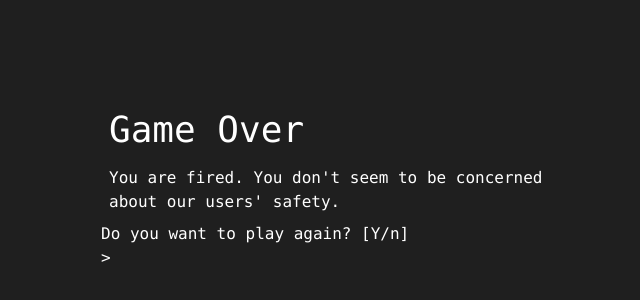
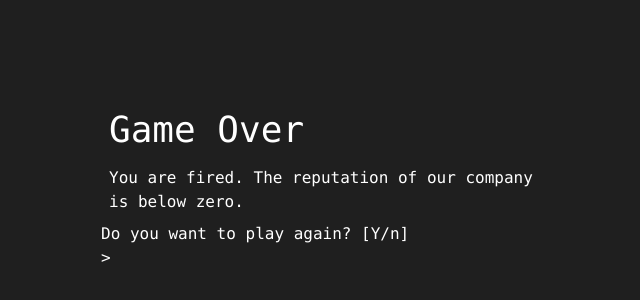
Before and after one commit to daancs/AppStoreEthics, a Next.js app: page /endPage in a window 1280 px wide. Shown: the part 214-514 px from the top of the page, without its empty margins (307-947 px from the left). Built offline with nearby package versions, Linux system fonts and the light colour scheme.

Commit message:
added descroptions for different scenarios

```diff
--- a/src/pages/endPage.tsx
+++ b/src/pages/endPage.tsx
@@ -6,12 +6,6 @@ import { useRouter } from 'next/router'
 
 const roboto = Roboto_Mono({ subsets: ['latin'], variable: '--font-roboto-mono' })
 
-enum CardinalDirections {
-    North,
-    East,
-    South,
-    West
-}
 
 
 interface GameOverProps {
@@ -19,15 +13,15 @@ interface GameOverProps {
     Description : string
 }
 
-/*
-function EndText(props : GameOverProps) {
-    return (
-        <h1>Hello end!</h1>
-    )
-}
-*/
 
 
+let messageLibrary: Map<string, string> = new Map([
+    ["win", "Congratulations. You seem to know your shit."],
+    ["lose_privacy", "You are fired. You don't seem to be concerned about our users' safety."],
+    ["lose_reputation", "You are fired. The reputation of our company is below zero."],
+    ["lose_contentment", "You are fired. The users will never buy another product from us again."],
+    ["lose_revenue", "You are fired. The company has gone bankrupt."]
+]);
 
 
 
@@ -57,14 +51,24 @@ const DisplayEndText : NextPage = () => {
     }, [])
 
 
+
+    // Decide what message should be displayed
+    const tmp_desc = messageLibrary.get("lose_reputation");
+
+
     const obj:GameOverProps = {
         GameOver : true,
-        Description : "You are fired. You don't seem to be concerned about our users' safety."
+        Description : tmp_desc ? tmp_desc : "error" // Description="error" if value does not exist
     }
+
     const headline : string = obj.GameOver ? "Game Over" : "You won!";
     const desc : string = obj.Description;
 
 
+
+
+
+    // Show message
     return (
         <>
         <div className='w-screen h-screen flex flex-col justify-center items-center bg-primary-bg text-white'>
```
